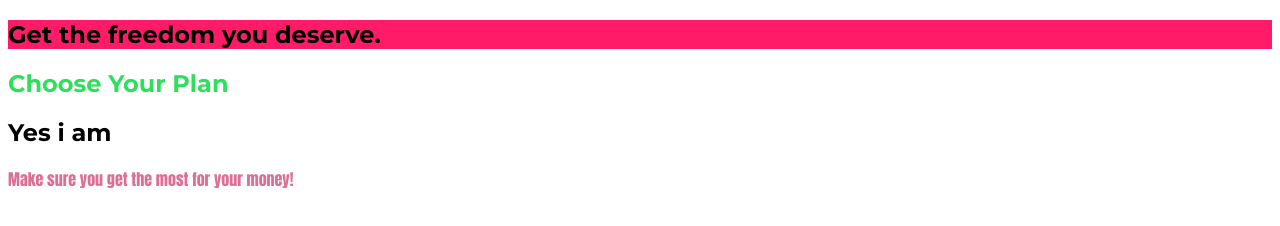
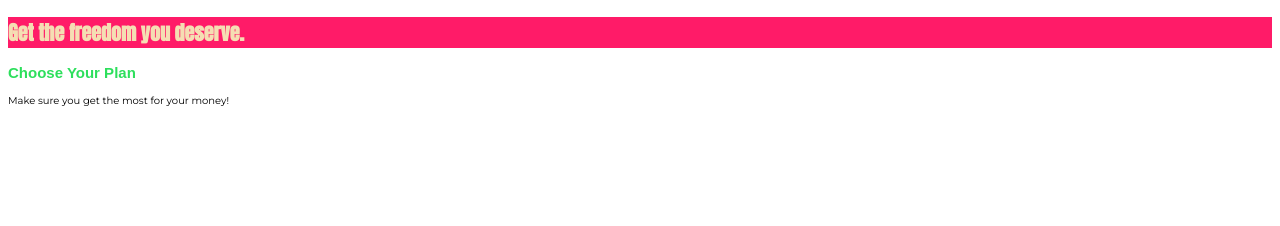
Before and after one commit to TusarSingh/PROJECT--CSS--2--Diving--Into--the--Basic--of--CSS, a plain HTML site: page index.html in a window 1280 px wide. Drawn offline with Linux system fonts and the light colour scheme.

Commit message:
21.3__Theory Time - Combinators - Child

```diff
--- a/index.html
+++ b/index.html
@@ -22,17 +22,14 @@
 
   <body>
     <main>
+      <!-- Direct Child Case  -->
+
       <section id="product-overview">
-        <div>
-          <h1>Get the freedom you deserve.</h1>
-        </div>
+        <h1>Get the freedom you deserve.</h1>
       </section>
-
-      <!--  General Sibling Case  -->
 
       <section id="plans">
         <h1 class="section-title">Choose Your Plan</h1>
-        <h2>Yes i am</h2>
         <p>Make sure you get the most for your money!</p>
       </section>
     </main>
--- a/main.css
+++ b/main.css
@@ -1,5 +1,6 @@
 body {
   font-family: 'Montserrat', sans-serif;
+  font-size: 10px;
 }
 
 #product-overview {
@@ -10,13 +11,14 @@ body {
   color: #2ddf5c;
 }
 
-/* General Sibling Case */
+/* Direct Child Case */
 
-.section-title ~ p {
-  color: palevioletred;
+#product-overview > h1 {
+  color: wheat;
   font-family: 'Anton', sans-serif;
+  font-size: 20px;
 }
 
-p {
+h1 {
   font-family: sans-serif;
 }
```
